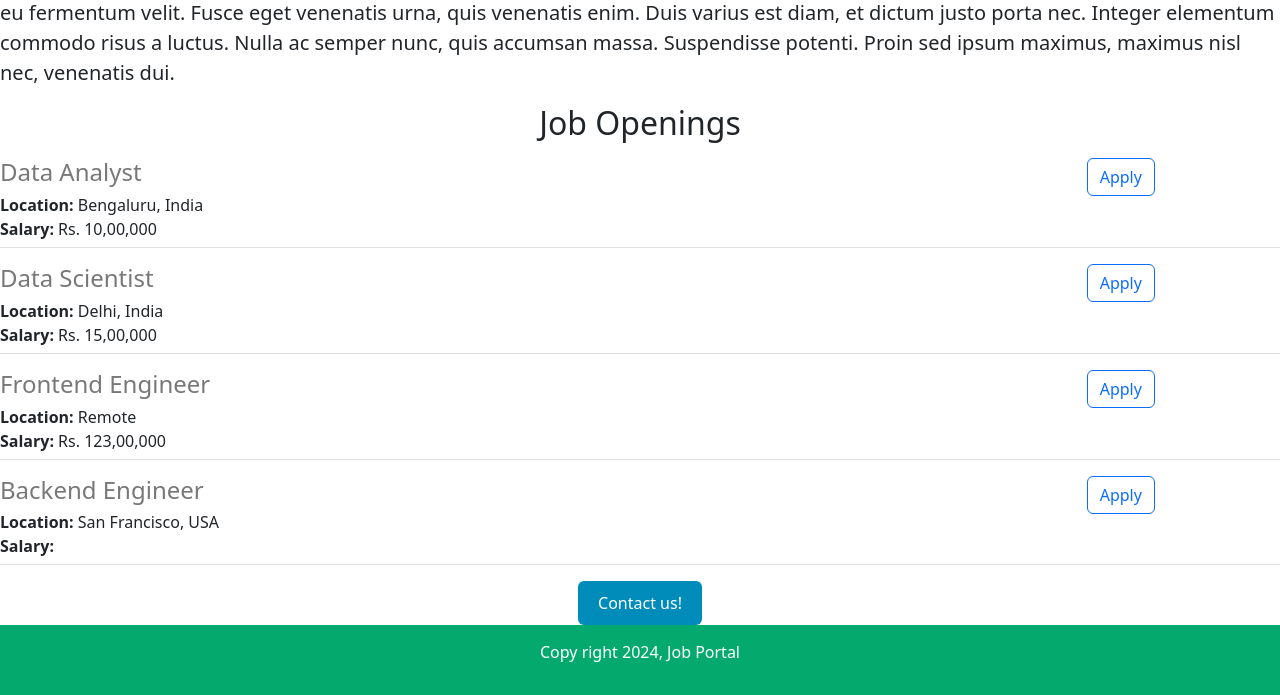
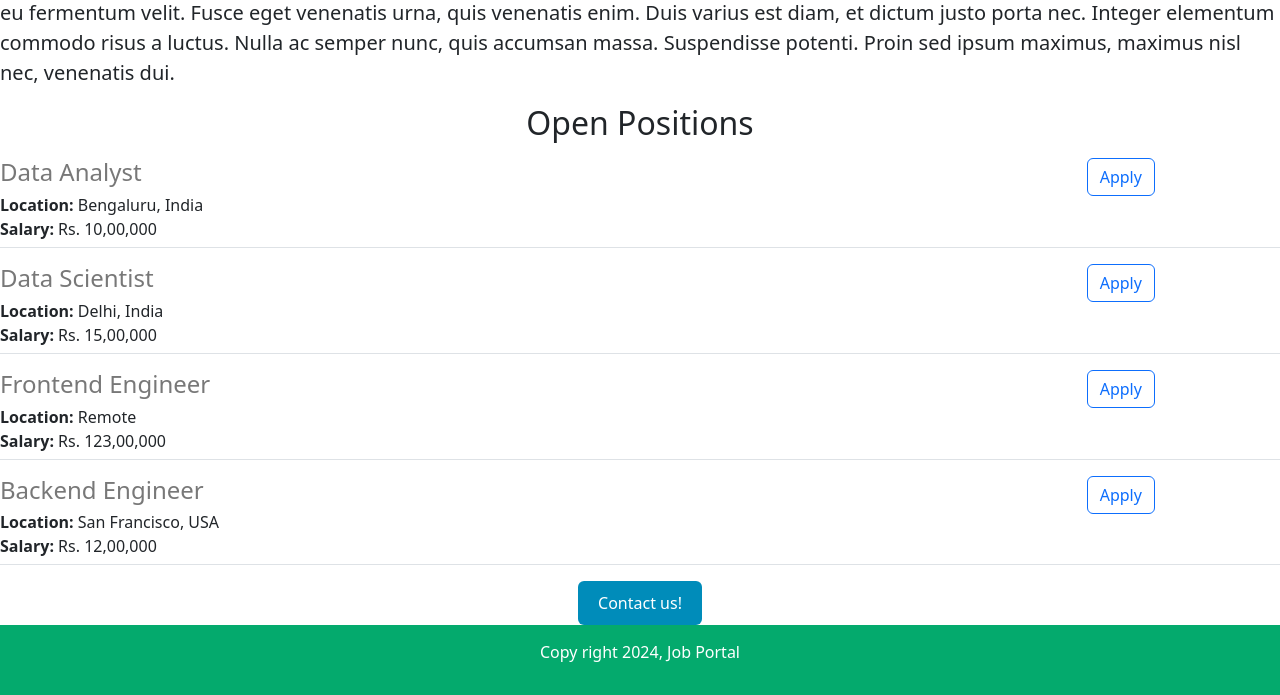
Before and after one commit to inorawan/Job-Portal-Website, a Flask app: page / in a window 1280 px wide. Shown: the part 1224-1919 px from the top of the page. Run offline with Flask 3, Linux system fonts and the light colour scheme.

Commit message:
Checking Changes are visible to domain name website

```diff
--- a/app.py
+++ b/app.py
@@ -24,7 +24,7 @@ JOBS =[
     'id':4,
     'title':'Backend Engineer',
     'location':'San Francisco, USA',
-    'salary':''
+    'salary':'Rs. 12,00,000'
   }
 ]
 
--- a/templates/home.html
+++ b/templates/home.html
@@ -11,7 +11,7 @@
 
 
 
-<body>
+<body class="mt-10 mb-10 ml-10 mr-10">
   <h1 class="text-center mt-4 mb-4"> {{company_name}} Careers</h1>
   <h3 >About us!  </h3>
   <h2 class="text-center mt-4 mb-4">Jobs availables !</h1>
@@ -23,7 +23,7 @@
 
     </div>
 
-<h2 class="text-center mt-2 mb-2">Job Openings </h2>
+<h2 class="text-center mt-2 mb-2">Open Positions </h2>
 
   <p>
     {% for job in jobs %}
```
